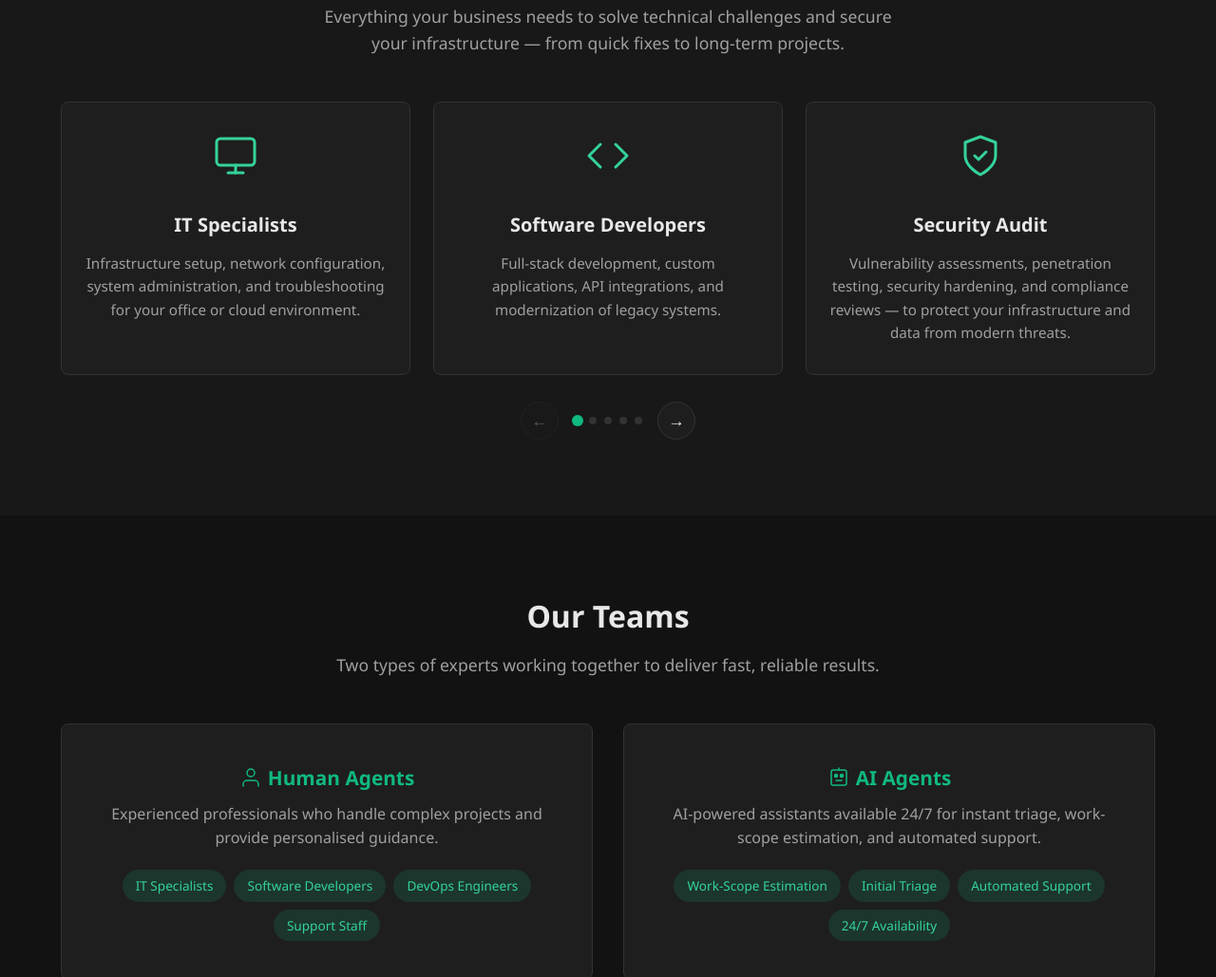
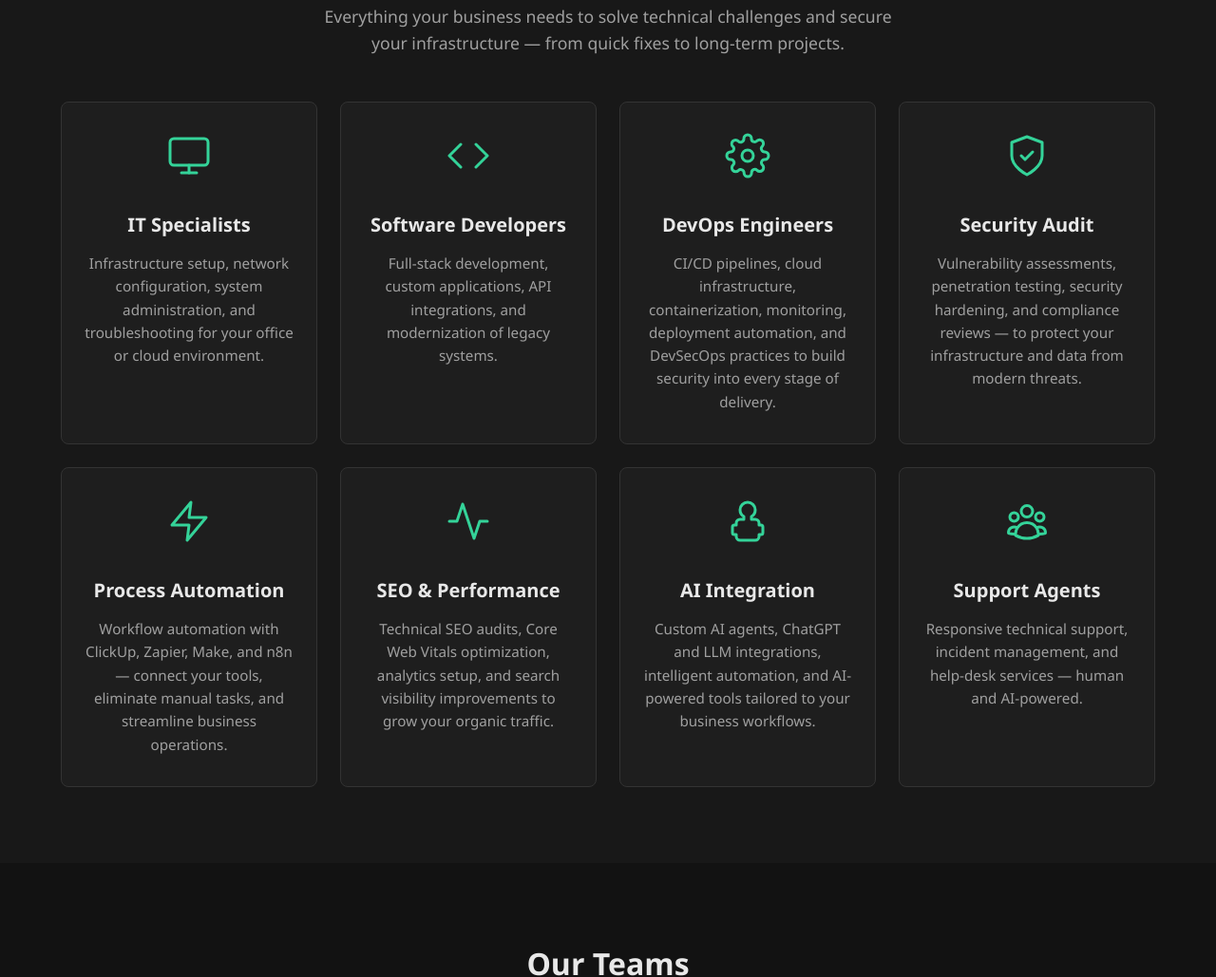
Before and after one commit to se1fDEV/3301DEV.COM, a website: page index.html in a window 1280 px wide. Shown: the part 1120-2149 px from the top of the page at 95% size. Drawn offline with Linux system fonts and the light colour scheme.

Commit message:
Replace carousel with 8-card grid: add Process Automation, SEO & Performance, AI Integration services

```diff
--- a/css/styles.css
+++ b/css/styles.css
@@ -374,93 +374,6 @@ section[id] {
   font-size: 0.95rem;
 }
 
-/* ===== Services Carousel ===== */
-.services-carousel {
-  overflow: hidden;
-}
-
-.services-carousel .cards {
-  display: flex;
-  flex-wrap: nowrap;
-  gap: 24px;
-  transition: transform 0.4s cubic-bezier(0.4, 0, 0.2, 1);
-  will-change: transform;
-}
-
-.services-carousel .card {
-  flex: 0 0 calc(33.333% - 16px);
-  min-width: 0;
-}
-
-.carousel-controls {
-  display: flex;
-  align-items: center;
-  justify-content: center;
-  gap: 16px;
-  margin-top: 28px;
-}
-
-.carousel-btn {
-  width: 40px;
-  height: 40px;
-  border-radius: 50%;
-  border: 1px solid var(--color-border);
-  background: var(--color-bg-surface);
-  color: var(--color-text);
-  cursor: pointer;
-  display: flex;
-  align-items: center;
-  justify-content: center;
-  font-size: 1.1rem;
-  transition: background 0.2s, border-color 0.2s, opacity 0.2s;
-  flex-shrink: 0;
-}
-
-.carousel-btn:hover:not(:disabled) {
-  background: var(--color-primary);
-  border-color: var(--color-primary);
-  color: #fff;
-}
-
-.carousel-btn:disabled {
-  opacity: 0.3;
-  cursor: default;
-}
-
-.carousel-dots {
-  display: flex;
-  gap: 8px;
-  align-items: center;
-}
-
-.carousel-dot {
-  width: 8px;
-  height: 8px;
-  border-radius: 50%;
-  border: none;
-  background: var(--color-border);
-  cursor: pointer;
-  padding: 0;
-  transition: background 0.25s, transform 0.25s;
-  flex-shrink: 0;
-}
-
-.carousel-dot.active {
-  background: var(--color-primary);
-  transform: scale(1.5);
-}
-
-@media (max-width: 900px) {
-  .services-carousel .card {
-    flex: 0 0 calc(50% - 12px);
-  }
-}
-
-@media (max-width: 540px) {
-  .services-carousel .card {
-    flex: 0 0 100%;
-  }
-}
 
 /* ===== Pricing Cards ===== */
 .pricing-cards {
--- a/index.html
+++ b/index.html
@@ -124,8 +124,7 @@
     <div class="container">
       <h2 class="section-title" data-i18n="services.title">Our Services</h2>
       <p class="section-subtitle" data-i18n="services.subtitle">Everything your business needs to solve technical challenges — from quick fixes to long-term projects.</p>
-      <div class="services-carousel" id="servicesCarousel">
-        <div class="cards" id="servicesTrack">
+      <div class="cards">
 
         <div class="card">
           <div class="card-icon"><svg width="48" height="48" viewBox="0 0 24 24" fill="none" stroke="currentColor" stroke-width="1.5" stroke-linecap="round" stroke-linejoin="round" aria-hidden="true"><rect x="2" y="3" width="20" height="14" rx="2"/><line x1="8" y1="21" x2="16" y2="21"/><line x1="12" y1="17" x2="12" y2="21"/></svg></div>
@@ -140,15 +139,33 @@
         </div>
 
         <div class="card">
+          <div class="card-icon"><svg width="48" height="48" viewBox="0 0 24 24" fill="none" stroke="currentColor" stroke-width="1.5" stroke-linecap="round" stroke-linejoin="round" aria-hidden="true"><circle cx="12" cy="12" r="3"/><path d="M19.4 15a1.65 1.65 0 0 0 .33 1.82l.06.06a2 2 0 1 1-2.83 2.83l-.06-.06a1.65 1.65 0 0 0-1.82-.33 1.65 1.65 0 0 0-1 1.51V21a2 2 0 0 1-4 0v-.09A1.65 1.65 0 0 0 9 19.4a1.65 1.65 0 0 0-1.82.33l-.06.06a2 2 0 1 1-2.83-2.83l.06-.06A1.65 1.65 0 0 0 4.68 15a1.65 1.65 0 0 0-1.51-1H3a2 2 0 0 1 0-4h.09A1.65 1.65 0 0 0 4.6 9a1.65 1.65 0 0 0-.33-1.82l-.06-.06a2 2 0 1 1 2.83-2.83l.06.06A1.65 1.65 0 0 0 9 4.68a1.65 1.65 0 0 0 1-1.51V3a2 2 0 0 1 4 0v.09a1.65 1.65 0 0 0 1 1.51 1.65 1.65 0 0 0 1.82-.33l.06-.06a2 2 0 1 1 2.83 2.83l-.06.06A1.65 1.65 0 0 0 19.4 9a1.65 1.65 0 0 0 1.51 1H21a2 2 0 0 1 0 4h-.09a1.65 1.65 0 0 0-1.51 1z"/></svg></div>
+          <h3 data-i18n="service.devops.title">DevOps Engineers</h3>
+          <p data-i18n="service.devops.desc">CI/CD pipelines, cloud infrastructure, containerization, monitoring, deployment automation, and DevSecOps practices to build security into every stage of delivery.</p>
+        </div>
+
+        <div class="card">
           <div class="card-icon"><svg width="48" height="48" viewBox="0 0 24 24" fill="none" stroke="currentColor" stroke-width="1.5" stroke-linecap="round" stroke-linejoin="round" aria-hidden="true"><path d="M12 22s8-4 8-10V5l-8-3-8 3v7c0 6 8 10 8 10z"/><path d="M9 12l2 2 4-4"/></svg></div>
           <h3 data-i18n="service.security.title">Security Audit</h3>
           <p data-i18n="service.security.desc">Vulnerability assessments, penetration testing, security hardening, and compliance reviews — to protect your infrastructure and data from modern threats.</p>
         </div>
 
         <div class="card">
-            <div class="card-icon"><svg width="48" height="48" viewBox="0 0 24 24" fill="none" stroke="currentColor" stroke-width="1.5" stroke-linecap="round" stroke-linejoin="round" aria-hidden="true"><circle cx="12" cy="12" r="3"/><path d="M19.4 15a1.65 1.65 0 0 0 .33 1.82l.06.06a2 2 0 1 1-2.83 2.83l-.06-.06a1.65 1.65 0 0 0-1.82-.33 1.65 1.65 0 0 0-1 1.51V21a2 2 0 0 1-4 0v-.09A1.65 1.65 0 0 0 9 19.4a1.65 1.65 0 0 0-1.82.33l-.06.06a2 2 0 1 1-2.83-2.83l.06-.06A1.65 1.65 0 0 0 4.68 15a1.65 1.65 0 0 0-1.51-1H3a2 2 0 0 1 0-4h.09A1.65 1.65 0 0 0 4.6 9a1.65 1.65 0 0 0-.33-1.82l-.06-.06a2 2 0 1 1 2.83-2.83l.06.06A1.65 1.65 0 0 0 9 4.68a1.65 1.65 0 0 0 1-1.51V3a2 2 0 0 1 4 0v.09a1.65 1.65 0 0 0 1 1.51 1.65 1.65 0 0 0 1.82-.33l.06-.06a2 2 0 1 1 2.83 2.83l-.06.06A1.65 1.65 0 0 0 19.4 9a1.65 1.65 0 0 0 1.51 1H21a2 2 0 0 1 0 4h-.09a1.65 1.65 0 0 0-1.51 1z"/></svg></div>
-            <h3 data-i18n="service.devops.title">DevOps Engineers</h3>
-            <p data-i18n="service.devops.desc">CI/CD pipelines, cloud infrastructure, containerization, monitoring, and deployment automation.</p>
+          <div class="card-icon"><svg width="48" height="48" viewBox="0 0 24 24" fill="none" stroke="currentColor" stroke-width="1.5" stroke-linecap="round" stroke-linejoin="round" aria-hidden="true"><path d="M13 2L3 14h9l-1 8 10-12h-9l1-8z"/></svg></div>
+          <h3 data-i18n="service.automation.title">Process Automation</h3>
+          <p data-i18n="service.automation.desc">Workflow automation with ClickUp, Zapier, Make, and n8n — connect your tools, eliminate manual tasks, and streamline business operations.</p>
+        </div>
+
+        <div class="card">
+          <div class="card-icon"><svg width="48" height="48" viewBox="0 0 24 24" fill="none" stroke="currentColor" stroke-width="1.5" stroke-linecap="round" stroke-linejoin="round" aria-hidden="true"><polyline points="22 12 18 12 15 21 9 3 6 12 2 12"/></svg></div>
+          <h3 data-i18n="service.seo.title">SEO &amp; Performance</h3>
+          <p data-i18n="service.seo.desc">Technical SEO audits, Core Web Vitals optimization, analytics setup, and search visibility improvements to grow your organic traffic.</p>
+        </div>
+
+        <div class="card">
+          <div class="card-icon"><svg width="48" height="48" viewBox="0 0 24 24" fill="none" stroke="currentColor" stroke-width="1.5" stroke-linecap="round" stroke-linejoin="round" aria-hidden="true"><path d="M12 2a4 4 0 0 1 4 4c0 1.5-.8 2.8-2 3.5V11h2a2 2 0 0 1 2 2v1h1a1 1 0 0 1 1 1v3a1 1 0 0 1-1 1h-1v1a2 2 0 0 1-2 2H8a2 2 0 0 1-2-2v-1H5a1 1 0 0 1-1-1v-3a1 1 0 0 1 1-1h1v-1a2 2 0 0 1 2-2h2V9.5C8.8 8.8 8 7.5 8 6a4 4 0 0 1 4-4z"/></svg></div>
+          <h3 data-i18n="service.ai.title">AI Integration</h3>
+          <p data-i18n="service.ai.desc">Custom AI agents, ChatGPT and LLM integrations, intelligent automation, and AI-powered tools tailored to your business workflows.</p>
         </div>
 
         <div class="card">
@@ -157,12 +174,6 @@
           <p data-i18n="service.support.desc">Responsive technical support, incident management, and help-desk services — human and AI-powered.</p>
         </div>
 
-        </div>
-        <div class="carousel-controls">
-          <button class="carousel-btn" id="servicesPrev" aria-label="Previous service">&#8592;</button>
-          <div class="carousel-dots" id="servicesDots" role="tablist"></div>
-          <button class="carousel-btn" id="servicesNext" aria-label="Next service">&#8594;</button>
-        </div>
       </div>
     </div>
   </section>
@@ -267,65 +278,6 @@
 
   <script src="js/i18n.js"></script>
   <script src="js/utils.js"></script>
-  <script>
-    (function () {
-      var track = document.getElementById('servicesTrack');
-      var prevBtn = document.getElementById('servicesPrev');
-      var nextBtn = document.getElementById('servicesNext');
-      var dotsEl = document.getElementById('servicesDots');
-      if (!track) return;
-
-      var cards = Array.from(track.querySelectorAll('.card'));
-      var current = 0;
-      var dots = [];
-
-      cards.forEach(function (_, i) {
-        var d = document.createElement('button');
-        d.className = 'carousel-dot';
-        d.setAttribute('role', 'tab');
-        d.setAttribute('aria-label', 'Slide ' + (i + 1));
-        d.addEventListener('click', function () { goTo(i); });
-        dotsEl.appendChild(d);
-        dots.push(d);
-      });
-
-      function cardStep() {
-        return cards[0].offsetWidth + 24;
-      }
-
-      function visible() {
-        return Math.max(1, Math.round(track.parentElement.offsetWidth / cardStep()));
-      }
-
-      function maxIdx() {
-        return Math.max(0, cards.length - visible());
-      }
-
-      function goTo(idx) {
-        current = Math.max(0, Math.min(idx, maxIdx()));
-        track.style.transform = 'translateX(-' + current * cardStep() + 'px)';
-        dots.forEach(function (d, i) { d.classList.toggle('active', i === current); });
-        prevBtn.disabled = current === 0;
-        nextBtn.disabled = current >= maxIdx();
-      }
-
-      prevBtn.addEventListener('click', function () { goTo(current - 1); });
-      nextBtn.addEventListener('click', function () { goTo(current + 1); });
-
-      var touchStartX = 0;
-      track.addEventListener('touchstart', function (e) {
-        touchStartX = e.touches[0].clientX;
-      }, { passive: true });
-      track.addEventListener('touchend', function (e) {
-        var dx = touchStartX - e.changedTouches[0].clientX;
-        if (Math.abs(dx) > 50) goTo(current + (dx > 0 ? 1 : -1));
-      }, { passive: true });
-
-      window.addEventListener('resize', function () { goTo(current); });
-
-      goTo(0);
-    })();
-  </script>
 
 </body>
 </html>
--- a/js/i18n.js
+++ b/js/i18n.js
@@ -31,6 +31,12 @@
       "service.devops.desc": "CI/CD pipelines, cloud infrastructure, containerization, monitoring, deployment automation, and DevSecOps practices to build security into every stage of delivery.",
       "service.security.title": "Security Audit",
       "service.security.desc": "Vulnerability assessments, penetration testing, security hardening, and compliance reviews — to protect your infrastructure and data from modern threats.",
+      "service.automation.title": "Process Automation",
+      "service.automation.desc": "Workflow automation with ClickUp, Zapier, Make, and n8n — connect your tools, eliminate manual tasks, and streamline business operations.",
+      "service.seo.title": "SEO & Performance",
+      "service.seo.desc": "Technical SEO audits, Core Web Vitals optimization, analytics setup, and search visibility improvements to grow your organic traffic.",
+      "service.ai.title": "AI Integration",
+      "service.ai.desc": "Custom AI agents, ChatGPT and LLM integrations, intelligent automation, and AI-powered tools tailored to your business workflows.",
       "service.support.title": "Support Agents",
       "service.support.desc": "Responsive technical support, incident management, and help-desk services — human and AI-powered.",
       "teams.title": "Our Teams",
@@ -245,6 +251,12 @@
       "service.devops.desc": "CI/CD конвеєри, хмарна інфраструктура, контейнеризація, моніторинг, автоматизація розгортання та практики DevSecOps — безпека на кожному етапі доставки.",
       "service.security.title": "Аудит безпеки",
       "service.security.desc": "Оцінка вразливостей, тестування на проникнення, посилення захисту та аудит відповідності — для захисту вашої інфраструктури та даних від сучасних загроз.",
+      "service.automation.title": "Автоматизація процесів",
+      "service.automation.desc": "Автоматизація робочих процесів через ClickUp, Zapier, Make та n8n — інтеграція інструментів, усунення ручної роботи та оптимізація бізнес-операцій.",
+      "service.seo.title": "SEO та продуктивність",
+      "service.seo.desc": "Технічний SEO-аудит, оптимізація Core Web Vitals, налаштування аналітики та підвищення видимості в пошуку для зростання органічного трафіку.",
+      "service.ai.title": "Інтеграція ШІ",
+      "service.ai.desc": "Кастомні ШІ-агенти, інтеграція ChatGPT та LLM-моделей, інтелектуальна автоматизація та ШІ-інструменти для ваших бізнес-процесів.",
       "service.support.title": "Агенти підтримки",
       "service.support.desc": "Оперативна технічна підтримка, управління інцидентами та служба довідки — людська та на основі ШІ.",
       "teams.title": "Наші команди",
```
Lines whose indentation alone changed are shown as unchanged.
